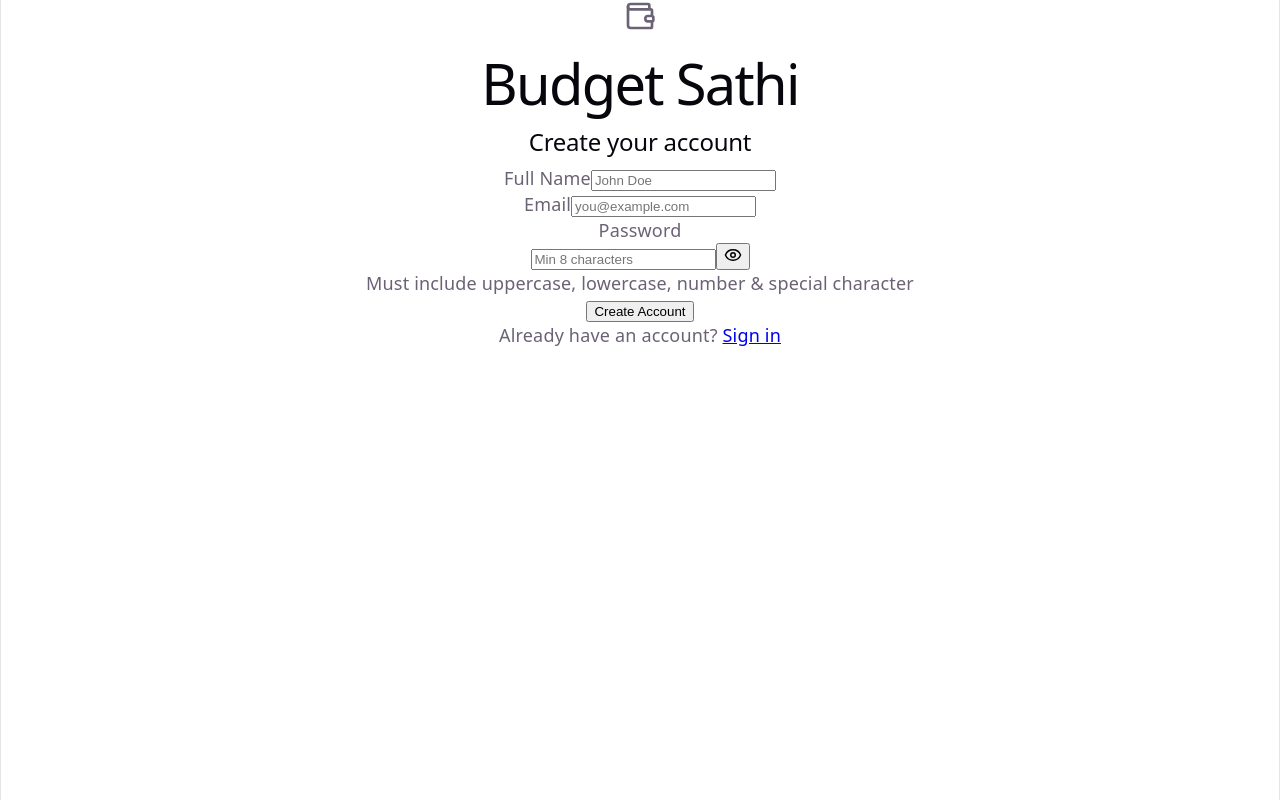
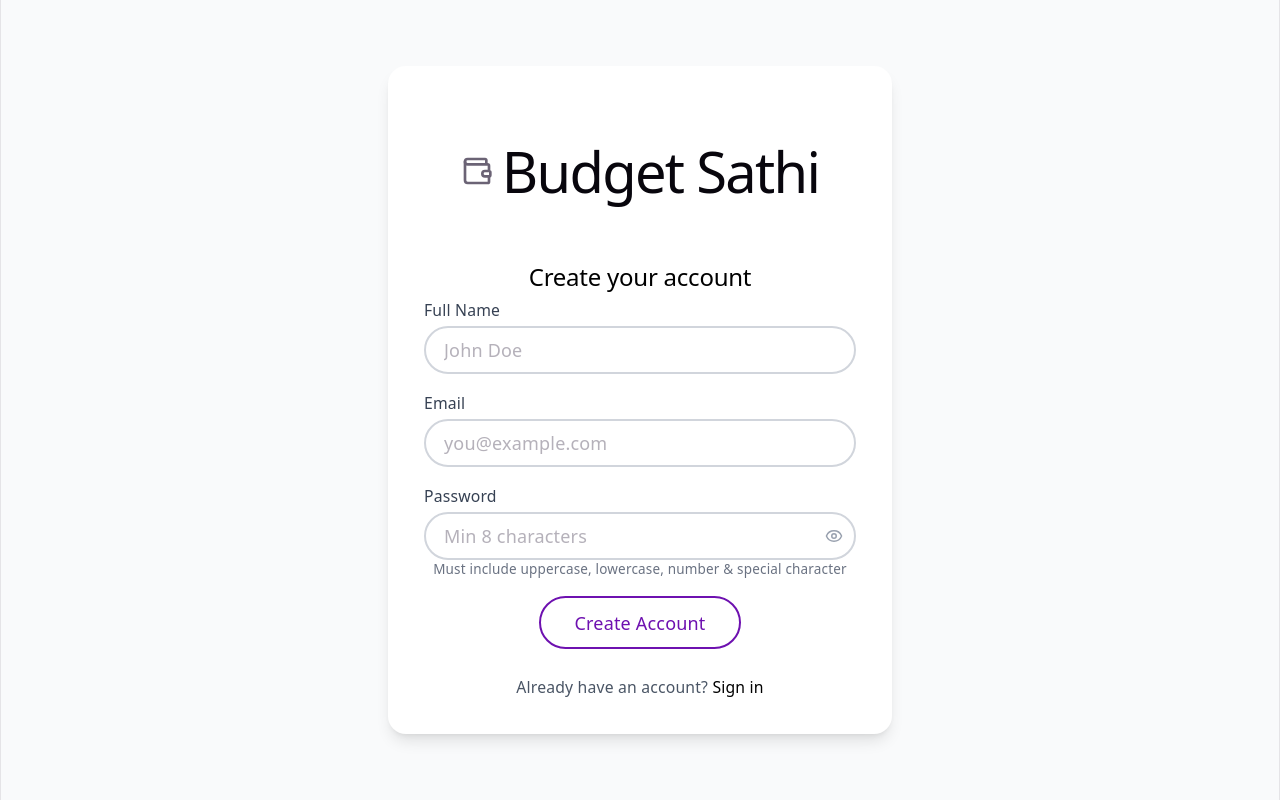
Before and after one commit to imaloj/Finance_Sathi, a React (Vite) app in the folder frontend/: page /register in a window 1280 px wide. Built offline with nearby package versions, Linux system fonts and the light colour scheme; no server answers.

Commit message:
version 0.0.6 Tailwind fixed

```diff
--- a/frontend/index.html
+++ b/frontend/index.html
@@ -11,10 +11,8 @@
     <!-- Referrer Policy -->
     <meta name="referrer" content="strict-origin-when-cross-origin" />
 
-    <!-- Theme Color -->
     <meta name="theme-color" content="#ffffff" />
 
-    <!-- Application Name -->
     <meta name="application-name" content="Budget Sathi" />
 
     <title>Budget Sathi - Personal Finance Manager</title>
--- a/frontend/package.json
+++ b/frontend/package.json
@@ -25,6 +25,7 @@
   },
   "devDependencies": {
     "@eslint/js": "^10.0.1",
+    "@tailwindcss/vite": "^4.3.0",
     "@types/react": "^19.2.14",
     "@types/react-dom": "^19.2.3",
     "@vitejs/plugin-react": "^6.0.1",
--- a/frontend/src/components/Layout.jsx
+++ b/frontend/src/components/Layout.jsx
@@ -19,7 +19,7 @@ const Layout = () => {
       <aside className="w-64 bg-white border-r border-gray-200 flex flex-col">
         <div className="p-6 border-b border-gray-200">
           <div className="flex items-center gap-2 text-primary-600">
-            <Wallet size={28} />
+            <Wallet  size={28} />
             <h1 className="text-xl font-bold">Budget Sathi</h1>
           </div>
         </div>
--- a/frontend/src/index.css
+++ b/frontend/src/index.css
@@ -1,3 +1,4 @@
+@import "tailwindcss";
 :root {
   --text: #6b6375;
   --text-h: #08060d;
@@ -80,6 +81,7 @@ h1 {
   @media (max-width: 1024px) {
     font-size: 36px;
     margin: 20px 0;
+    color:#8A09F6
   }
 }
 h2 {
@@ -87,6 +89,7 @@ h2 {
   line-height: 118%;
   letter-spacing: -0.24px;
   margin: 0 0 8px;
+  color:#000000;
   @media (max-width: 1024px) {
     font-size: 20px;
   }
--- a/frontend/src/pages/Dashboard.jsx
+++ b/frontend/src/pages/Dashboard.jsx
@@ -1,35 +1,10 @@
-import { useState, useEffect } from 'react';
-import api from '../services/api';
 import { format } from 'date-fns';
 import { TrendingUp, TrendingDown, PiggyBank } from 'lucide-react';
 import { BarChart, Bar, XAxis, YAxis, CartesianGrid, Tooltip, ResponsiveContainer, PieChart, Pie, Cell } from 'recharts';
 import { useDashboardRefresh } from '../hooks/useDashboardRefresh';
 
 const Dashboard = () => {
-  const [summary, setSummary] = useState(null);
-  const [recentTransactions, setRecentTransactions] = useState([]);
-  const [loading, setLoading] = useState(true);
-  const currentMonth = new Date().getMonth() + 1;
-  const currentYear = new Date().getFullYear();
-
-  useEffect(() => {
-    fetchDashboardData();
-  }, []);
-
-  const fetchDashboardData = async () => {
-    try {
-      const [summaryRes, txnsRes] = await Promise.all([
-        api.get(`/transactions/summary/${currentYear}/${currentMonth}`),
-        api.get('/transactions?limit=5')
-      ]);
-      setSummary(summaryRes.data.data);
-      setRecentTransactions(txnsRes.data.data);
-    } catch (error) {
-      console.error('Dashboard fetch error:', error);
-    } finally {
-      setLoading(false);
-    }
-  };
+  const { summary, recentTransactions, loading } = useDashboardRefresh();
 
   const chartData = summary ? [
     { name: 'Income', value: summary.income, color: '#10b981' },
@@ -110,7 +85,7 @@ const Dashboard = () => {
                 paddingAngle={5}
                 dataKey="value"
               >
-                {chartData.map((entry, index) => (
+                {chartData.map((_entry, index) => (
                   <Cell key={`cell-${index}`} fill={COLORS[index % COLORS.length]} />
                 ))}
               </Pie>
--- a/frontend/src/pages/Login.jsx
+++ b/frontend/src/pages/Login.jsx
@@ -25,14 +25,14 @@ const Login = () => {
   };
 
   return (
-    <div className="min-h-screen bg-gray-50 flex items-center justify-center p-4">
+    <div className="min-h-screen bg-gray-50 flex items-center justify-center p-4 transition-all duration-500 opacity-100 animate-fadeIn">
       <div className="bg-white w-full max-w-md rounded-2xl shadow-lg p-8">
-        <div className="flex items-center justify-center gap-2 mb-8">
+        <div className="flex items-center justify-center gap-2 mb-4">
           <Wallet size={32} className="text-primary-600" />
           <h1 className="text-2xl font-bold text-gray-900">Budget Sathi</h1>
         </div>
 
-        <h2 className="text-xl font-semibold text-center mb-6">Welcome back</h2>
+        <h2 className="text-xl font-semibold text-center mb-8">Welcome!!!</h2>
 
         {error && (
           <div className="bg-red-50 text-red-600 px-4 py-3 rounded-lg mb-4 text-sm">
@@ -42,7 +42,7 @@ const Login = () => {
 
         <form onSubmit={handleSubmit} className="space-y-4">
           <div>
-            <label htmlFor="email" className="block text-sm font-medium text-gray-700 mb-1">Email</label>
+            <label htmlFor="email" className="block w-full text-left text-sm font-medium text-gray-700 mb-1">Email</label>
             <input
               id="email"
               name="email"
@@ -51,13 +51,14 @@ const Login = () => {
               required
               value={formData.email}
               onChange={(e) => setFormData({ ...formData, email: e.target.value })}
-              className="w-full border border-gray-300 rounded-lg px-4 py-2 focus:ring-2 focus:ring-primary-500 focus:border-transparent"
+              className="w-full border-2 border-gray-300 rounded-full hover hover:border-purple-800 px-4 py-2
+              focus:ring-2 focus:ring-primary-500 focus:border-transparent transition-all duration-200"
               placeholder="you@example.com"
             />
           </div>
 
           <div>
-            <label htmlFor="password" className="block text-sm font-medium text-gray-700 mb-1">Password</label>
+            <label htmlFor="password" className="block w-full text-left text-sm font-medium text-gray-700 mb-1">Password</label>
             <div className="relative">
               <input
                 id="password"
@@ -66,7 +67,8 @@ const Login = () => {
                 required
                 value={formData.password}
                 onChange={(e) => setFormData({ ...formData, password: e.target.value })}
-                className="w-full border border-gray-300 rounded-lg px-4 py-2 pr-10 focus:ring-2 focus:ring-primary-500 focus:border-transparent"
+                className="w-full border-2 border-gray-300 rounded-full px-4 py-2 pr-10 focus:ring-2
+                hover hover:border-purple-800 focus:ring-primary-500 focus:border-transparent transition-all duration-200"
                 placeholder="Enter your password"
               />
               <button
@@ -78,19 +80,18 @@ const Login = () => {
               </button>
             </div>
           </div>
-
           <button
             type="submit"
             disabled={loading}
-            className="w-full bg-primary-600 text-white py-2.5 rounded-lg font-medium hover:bg-primary-700 transition-colors"
+            className="w-45 rounded-4xl bg-white border-3 border-purple-800 text-black py-2.5 font-medium hover:bg-purple-800 hover-opacity-80 hover:text-white transition-opacity mt-4 mb-6 duration-200 "
           >
             {loading ? 'Logging in...' : 'Log In'}
           </button>
         </form>
 
-        <p className="text-center mt-6 text-sm text-gray-600">
+        <p className="text-center mt-9 text-sm text-gray-800">
           Don't have an account?{' '}
-          <Link to="/register" className="text-primary-600 font-medium hover:underline">
+          <Link to="/register" className="text-black font-medium hover:underline">
             Create one
           </Link>
         </p>
--- a/frontend/src/pages/Register.jsx
+++ b/frontend/src/pages/Register.jsx
@@ -28,12 +28,12 @@ const Register = () => {
   return (
     <div className="min-h-screen bg-gray-50 flex items-center justify-center p-4">
       <div className="bg-white w-full max-w-md rounded-2xl shadow-lg p-8">
-        <div className="flex items-center justify-center gap-2 mb-8">
+        <div className="flex items-center justify-center gap-2 mb-5">
           <Wallet size={32} className="text-primary-600" />
           <h1 className="text-2xl font-bold text-gray-900">Budget Sathi</h1>
         </div>
 
-        <h2 className="text-xl font-semibold text-center mb-6">Create your account</h2>
+        <h2 className="text-xl font-semibold text-center mb-6 mt-5">Create your account</h2>
 
         {error && (
           <div className="bg-red-50 text-red-600 px-4 py-3 rounded-lg mb-4 text-sm">
@@ -43,7 +43,7 @@ const Register = () => {
 
         <form onSubmit={handleSubmit} className="space-y-4">
           <div>
-            <label htmlFor="name" className="block text-sm font-medium text-gray-700 mb-1">Full Name</label>
+            <label htmlFor="name" className="block text-sm text-left font-medium text-gray-700 mb-1">Full Name</label>
             <input
               id="name"
               name="name"
@@ -52,13 +52,13 @@ const Register = () => {
               required
               value={formData.name}
               onChange={(e) => setFormData({ ...formData, name: e.target.value })}
-              className="w-full border border-gray-300 rounded-lg px-4 py-2 focus:ring-2 focus:ring-primary-500 focus:border-transparent"
+              className="w-full border-2 border-gray-300 hover hover:border-purple-800 rounded-full px-4 py-2 focus:ring-2 focus:ring-primary-500 focus:border-transparent"
               placeholder="John Doe"
             />
           </div>
 
           <div>
-            <label htmlFor="email" className="block text-sm font-medium text-gray-700 mb-1">Email</label>
+            <label htmlFor="email" className="block text-sm font-medium text-left text-gray-700 mb-1">Email</label>
             <input
               id="email"
               name="email"
@@ -67,13 +67,13 @@ const Register = () => {
               required
               value={formData.email}
               onChange={(e) => setFormData({ ...formData, email: e.target.value })}
-              className="w-full border border-gray-300 rounded-lg px-4 py-2 focus:ring-2 focus:ring-primary-500 focus:border-transparent"
+              className="w-full border-2 border-gray-300 rounded-full hover hover:border-purple-800 px-4 py-2 focus:ring-2 focus:ring-primary-500 focus:border-transparent"
               placeholder="you@example.com"
             />
           </div>
 
           <div>
-            <label htmlFor="password" className="block text-sm font-medium text-gray-700 mb-1">Password</label>
+            <label htmlFor="password" className="block text-sm text-left font-medium text-gray-700 mb-1">Password</label>
             <div className="relative">
               <input
                 id="password"
@@ -82,7 +82,7 @@ const Register = () => {
                 required
                 value={formData.password}
                 onChange={(e) => setFormData({ ...formData, password: e.target.value })}
-                className="w-full border border-gray-300 rounded-lg px-4 py-2 pr-10 focus:ring-2 focus:ring-primary-500 focus:border-transparent"
+                className="w-full border-2 border-gray-300 rounded-full px-4 py-2 pr-10 hover hover:border-purple-800 focus:ring-2 focus:ring-primary-500 focus:border-transparent"
                 placeholder="Min 8 characters"
               />
               <button
@@ -98,7 +98,7 @@ const Register = () => {
 
           <button
             type="submit"
-            className="w-full bg-primary-600 text-white py-2.5 rounded-lg font-medium hover:bg-primary-700 transition-colors"
+            className="w-45 border-2 border-purple-800 bg-primary-600 text-purple-800 hover hover:bg-purple-800 hover:text-white rounded-full py-2.5 font-medium hover:bg-primary-700 transition-colors mb-6"
           >
             Create Account
           </button>
@@ -106,7 +106,7 @@ const Register = () => {
 
         <p className="text-center mt-6 text-sm text-gray-600">
           Already have an account?{' '}
-          <Link to="/login" className="text-primary-600 font-medium hover:underline">
+          <Link to="/login" className="text-black font-medium hover:underline">
             Sign in
           </Link>
         </p>
--- a/frontend/vite.config.js
+++ b/frontend/vite.config.js
@@ -1,14 +1,14 @@
 import { defineConfig } from 'vite'
 import react from '@vitejs/plugin-react'
+import tailwindcss from '@tailwindcss/vite'
 
 export default defineConfig({
   plugins: [
     react({
-      // Fix for RefreshRuntime already declared error
       fastRefresh: true,
       jsxImportSource: 'react',
-    })
-  ],
+    }),
+    tailwindcss()],
   server: {
     port: 5173,
     strictPort: false,
```
